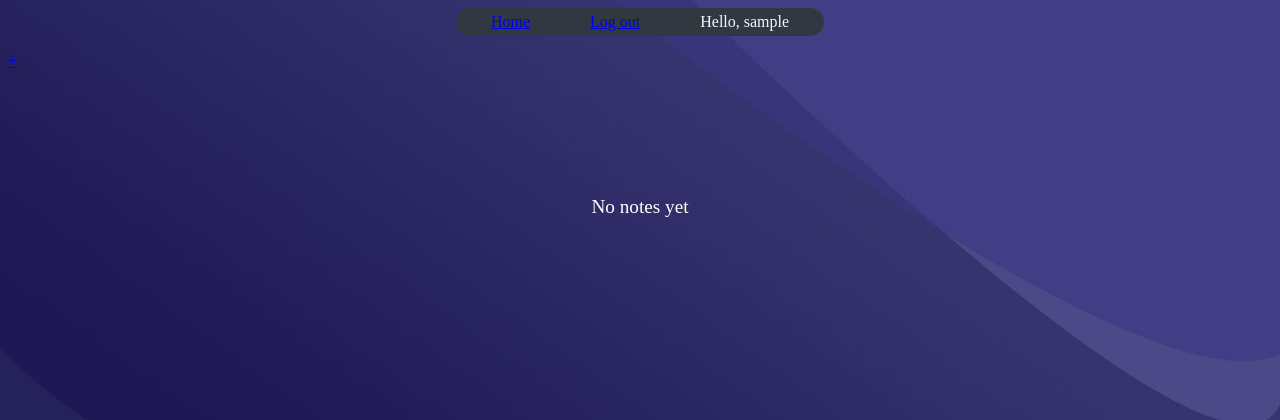
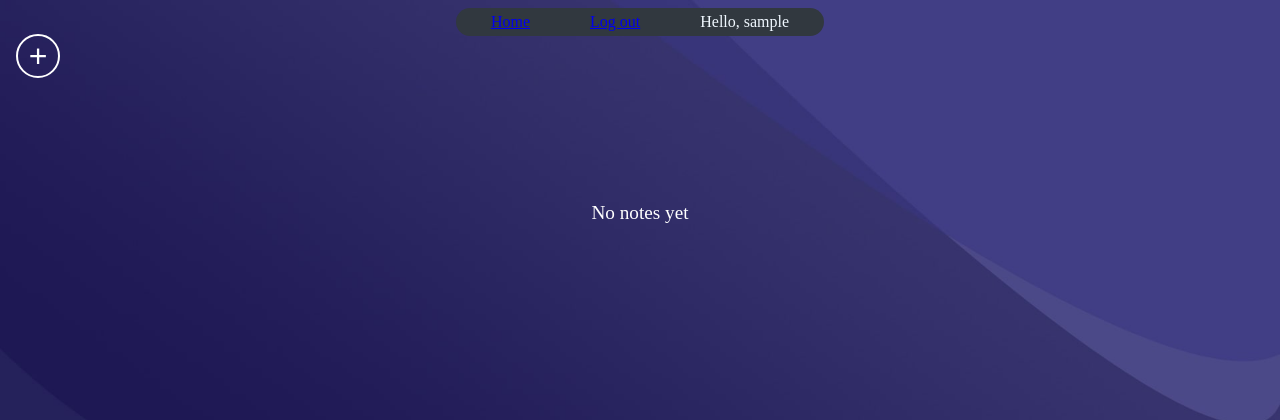
Before and after one commit to pcrespan/ONote, a Flask app: page / in a window 1280 px wide. Shown: the top 420 px of the page. Run offline with Flask 2, Linux system fonts and the light colour scheme; the visitor is signed in with stand-in values (Sample User, id 1); data that the repository does not hold is empty; some libraries are stand-ins or nearby versions.

Commit message:
Add button is now isolated

```diff
--- a/templates/index.html
+++ b/templates/index.html
@@ -5,7 +5,9 @@
 {% endblock %}
 
 {% block main %}
-    <p><a href="/add">+</a></p>
+    <form action="/add" method="get">
+        <button class="addbutton">+</button>
+    </form>
     {% if user_notes %}
         {% for notes in user_notes %}
         <div class="globe">
```
